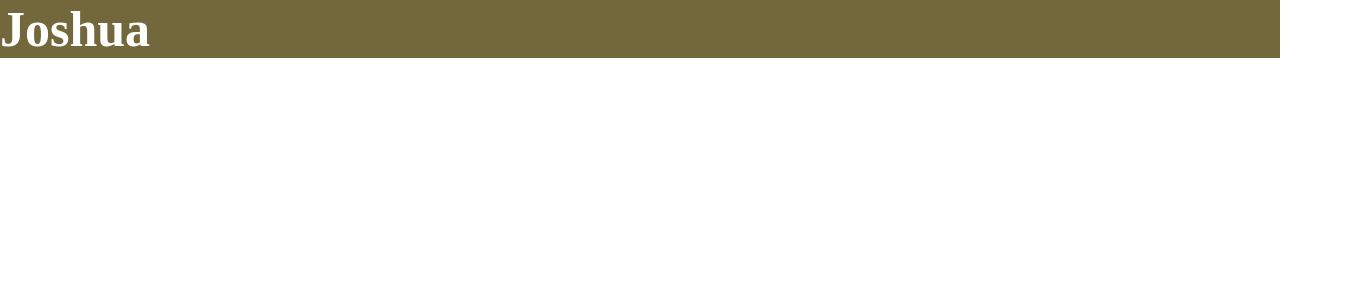
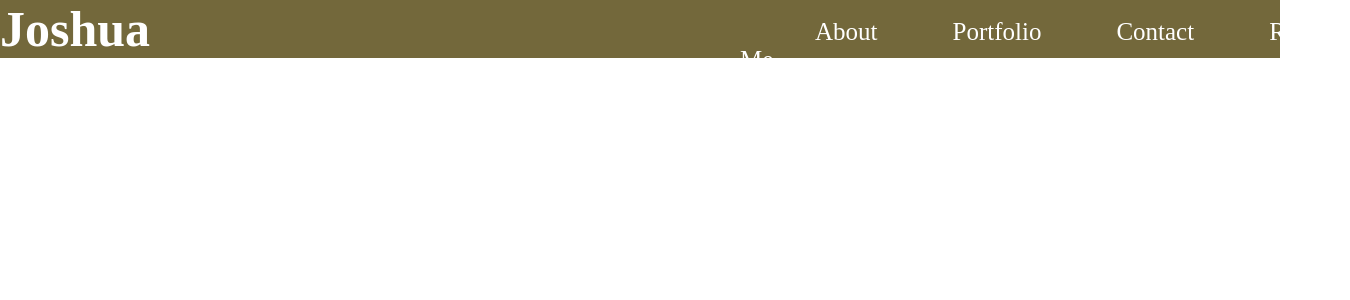
Before and after one commit to CoderJ01/react-programming-portfolio, a React (Create React App) app: page / in a window 1280 px wide. Shown: the top 300 px of the page, 1350 px wide, since content can reach past the window. Built offline with nearby package versions, Linux system fonts and the light colour scheme.

Commit message:
create navigation

```diff
--- a/src/components/Header/Navigation/index.js
+++ b/src/components/Header/Navigation/index.js
@@ -0,0 +1,24 @@
+import React from 'react';
+
+function Navigation() {
+  return (
+    <nav>
+        <ul>
+            <li>
+                <a href="#about-me">About Me</a>
+            </li>
+            <li>
+                <a href="#portfolio">Portfolio</a>
+            </li>
+            <li>
+                <a href="#contact">Contact</a>
+            </li>
+            <li>
+                <a href="#resume">Resume</a>
+            </li>
+        </ul>
+    </nav>
+  );
+}
+
+export default Navigation;
--- a/src/components/Header/index.js
+++ b/src/components/Header/index.js
@@ -1,10 +1,12 @@
 import React from 'react';
+import Navigation from './Navigation';
 
 function Header() {
   return (
-    <section id="header">
+    <header>
       <h1>Joshua</h1>
-    </section>
+        <Navigation></Navigation>
+    </header>
   );
 }
 
--- a/src/index.css
+++ b/src/index.css
@@ -12,11 +12,26 @@ code {
     monospace;
 }
 
-#header {
+header {
   color: rgb(255, 255, 255);
   background-color: rgb(115, 104, 59);
 }
 
-#header h1 {
+header h1 {
   font-size: 50px;
 }
+
+header nav ul {
+  list-style: none;
+  display: flex;
+  margin-left: 700px;
+  margin-top: -40px;
+  position: absolute;
+}
+
+header nav ul a {
+  color: rgb(255, 255, 255);
+  text-decoration: none;
+  font-size: 25px;
+  margin-left: 75px;
+}
```
